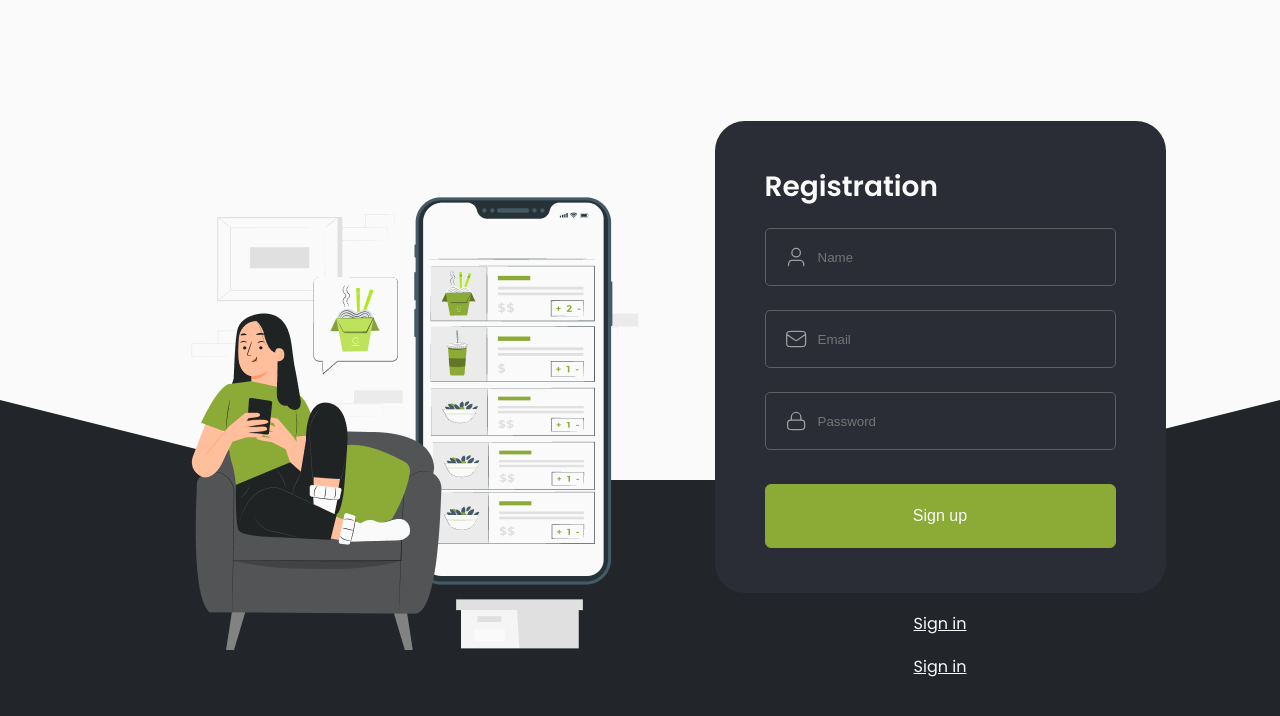
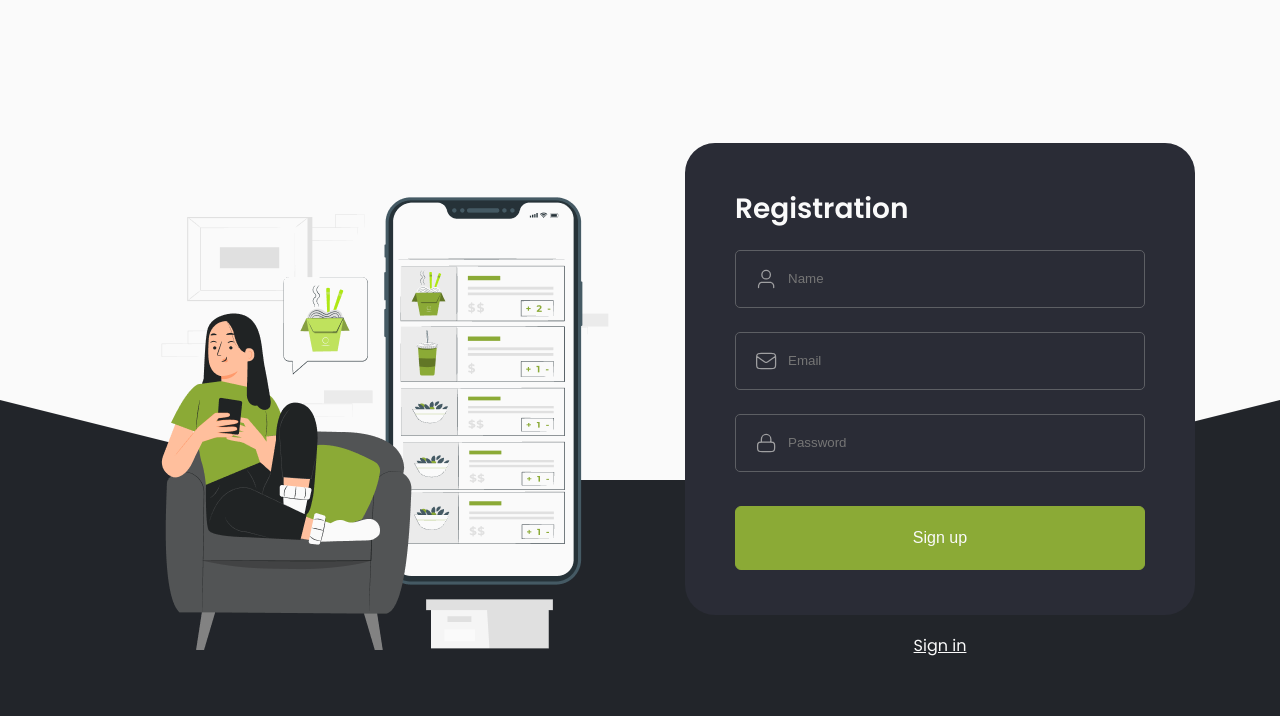
Before and after one commit to dag-szad/SoYummy, a Vue app in the folder frontend/: page /register in a window 1280 px wide. Shown: the top 716 px of the page. Built offline with nearby package versions, Linux system fonts and the light colour scheme.

Commit message:
style: change style to the new layout

```diff
--- a/frontend/src/components/pages/Login.vue
+++ b/frontend/src/components/pages/Login.vue
@@ -4,6 +4,7 @@
             <img
                 src="/src/assets/images/loginRegister/login-mobile@1x.png"
                 alt="Login page image"
+                class="login__image"
                 :srcset="`
                     /src/assets/images/loginRegister/login-mobile@1x.png 250w,
                     /src/assets/images/loginRegister/login-mobile@2x.png 500w,
@@ -17,12 +18,7 @@
                 (min-width: 1200px) 500px,
                 100vw"
             />
-            <div class="login__form">
-                <auth-form destination="login" />
-                <router-link class="link" to="/register">
-                    Registration
-                </router-link>
-            </div>
+            <auth-form destination="login" />
         </div>
     </div>
     <div class="trapezoid"></div>
@@ -58,21 +54,15 @@ import AuthForm from '../templates/AuthForm.vue'
         }
     }
 
-    &__form {
-        display: flex;
-        flex-direction: column;
-        justify-content: center;
-        align-items: center;
-        gap: 18px;
-    }
-}
+    &__image {
+        width: 250px;
 
-.link {
-    color: var(--main-white);
-    transition: color 0.3s ease-in-out;
-
-    &:hover {
-        color: var(--main-green-hover);
+        @media (min-width: 768px) {
+            width: 410px;
+        }
+        @media (min-width: 1200px) {
+            width: 500px;
+        }
     }
 }
 
--- a/frontend/src/components/pages/Register.vue
+++ b/frontend/src/components/pages/Register.vue
@@ -4,6 +4,7 @@
             <img
                 src="/src/assets/images/loginRegister/register-mobile@1x.png"
                 alt="Register page image"
+                class="register__image"
                 :srcset="`
                     /src/assets/images/loginRegister/register-mobile@1x.png 250w,
                     /src/assets/images/loginRegister/register-mobile@2x.png 500w,
@@ -17,10 +18,7 @@
                 (min-width: 1200px) 500px,
                 100vw"
             />
-            <div class="register__form">
-                <auth-form destination="register" />
-                <router-link class="link" to="/login"> Sign in </router-link>
-            </div>
+            <auth-form destination="register" />
         </div>
     </div>
     <div class="trapezoid"></div>
@@ -56,23 +54,18 @@ import AuthForm from '../templates/AuthForm.vue'
         }
     }
 
-    &__form {
-        display: flex;
-        flex-direction: column;
-        justify-content: center;
-        align-items: center;
-        gap: 18px;
+    &__image {
+        width: 250px;
+
+        @media (min-width: 768px) {
+            width: 410px;
+        }
+        @media (min-width: 1200px) {
+            width: 500px;
+        }
     }
 }
 
-.link {
-    color: var(--main-white);
-    transition: color 0.3s ease-in-out;
-
-    &:hover {
-        color: var(--main-green-hover);
-    }
-}
 .trapezoid {
     position: absolute;
     z-index: 0;
```
